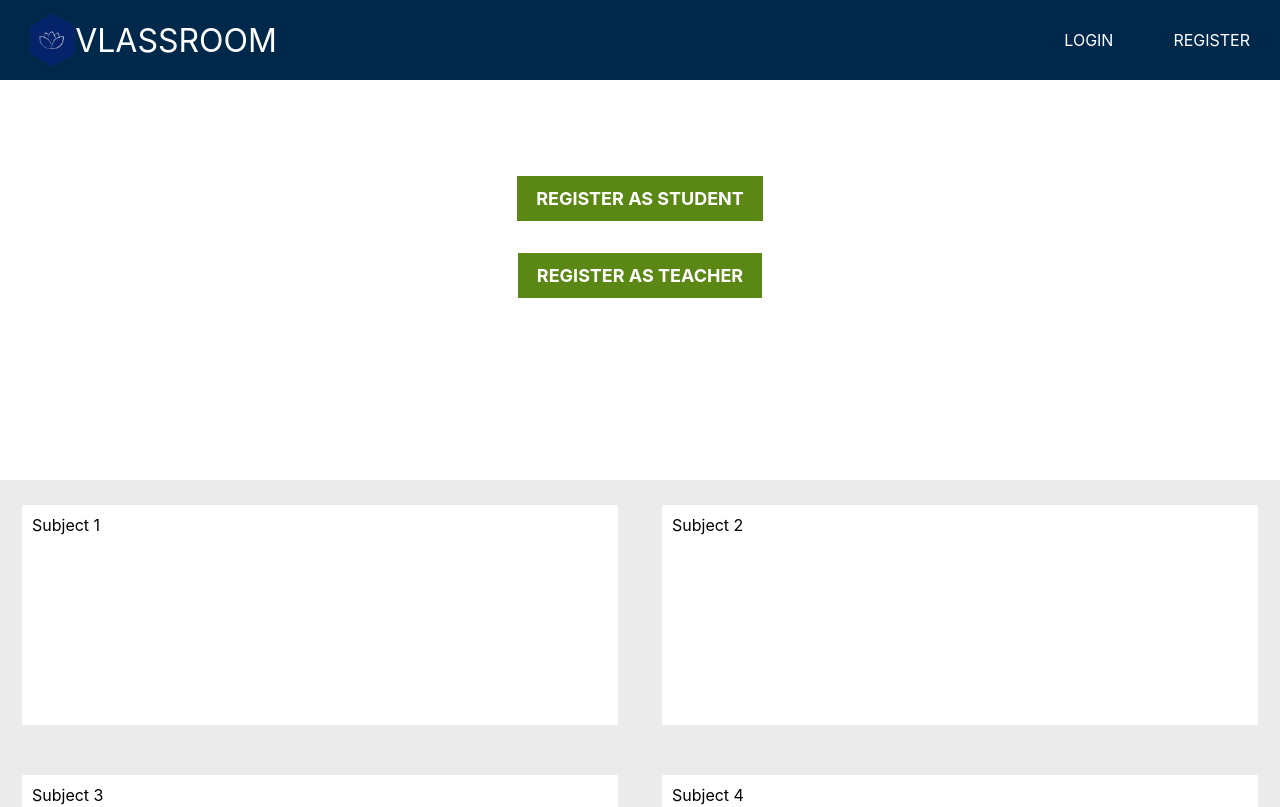
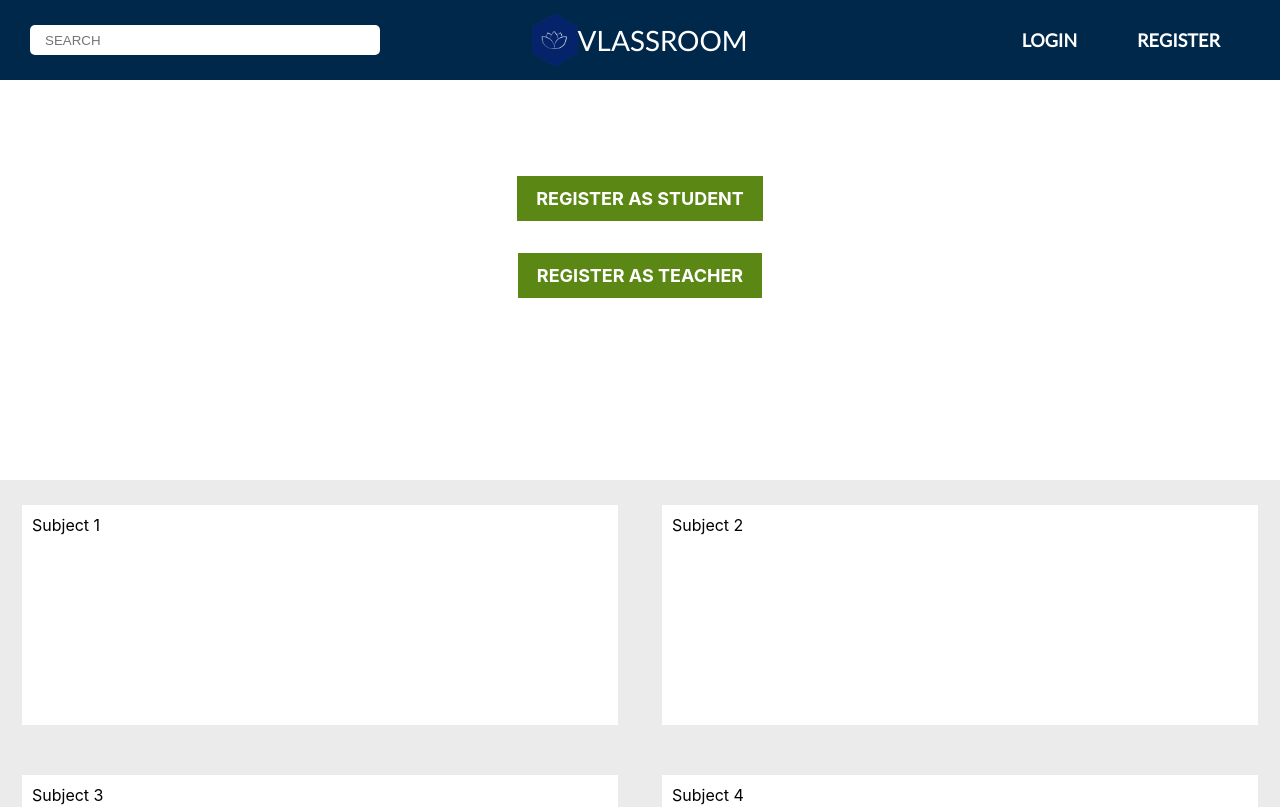
Before and after one commit to online-classroom/classroom, a React (Create React App) app: page / in a window 1280 px wide. Shown: the top 807 px of the page. Built offline with nearby package versions, Linux system fonts and the light colour scheme.

Commit message:
nav bar is looking fantastic and stuff

```diff
--- a/src/Containers/TopNav/TopNav.js
+++ b/src/Containers/TopNav/TopNav.js
@@ -1,15 +1,17 @@
 import React from 'react'
 import logo from './../../assets/logo.png'
 import './TopNav.scss'
+import { NavLink } from 'react-router-dom'
 
 const TopNav =()=>{
 
     return(
         <div className='topnav'>
+            <div className='searchbar-container'><input className='searchbar' placeholder='SEARCH'/></div>
             <span className='logo'><img src={logo} alt='Logo'/>VLASSROOM</span>
             <div className='links-container'>
-                <span className='auth-button'>LOGIN</span>
-                <span className='reg-button'>REGISTER</span>
+                <NavLink to='/login'><span className='nav-button'>LOGIN</span></NavLink>
+                <NavLink to='/login'><span className='nav-button'>REGISTER</span></NavLink>
             </div>
         </div>
     )
--- a/src/Containers/TopNav/TopNav.scss
+++ b/src/Containers/TopNav/TopNav.scss
@@ -7,15 +7,35 @@
     color: $accent2;
     display: flex;
     align-items: center;
+    justify-content: space-between;
+    font-family: $primaryfontfam;
+
+    .searchbar-container{
+        padding: 0px 30px;
+        width: 33vw;
+
+        .searchbar, .searchbar:focus, .searchbar:active {
+            height: 28px;
+            width: 350px;
+            border-radius: 5px;
+            border: none;
+            outline: none;
+            text-decoration: none;
+            box-sizing: border-box;
+            padding: 15px;
+        }
+
+    }
 
     .logo{
         padding: 0px 30px;
-        margin-right: auto;
-        font-size: 32px;
+        font-size: 28px;
         height:80%;
         display:flex;
         align-items: center;
         justify-content: center;
+        width: 33vw;
+
         img{
             height:80%;
         }
@@ -23,15 +43,26 @@
 
     .links-container{
         display: flex;
+        justify-content: flex-end;
+        font-size: 18px;
+        padding: 0px 30px;
+        width: 33vw;
+        text-decoration: none;
+        color: white;
+        font-weight: bold;
 
-        .auth-button {
-            padding: 0px 30px;
+        a, a:visited{
             text-decoration: none;
+            color: white;
         }
 
-        .reg-button {
+        .nav-button {
             padding: 0px 30px;
-            text-decoration: none;
+        }
+
+        .nav-button:hover{
+            transition: color 0.2s linear;
+            color: $accent6;
         }
     }
 }
--- a/src/_variables.scss
+++ b/src/_variables.scss
@@ -25,6 +25,10 @@
     }
 }
 
+@import url('https://fonts.googleapis.com/css?family=Lato');
+
+$primaryfontfam: 'Lato', sans-serif;
+
 $accent1:#00284A;
 $accent2:white;
 $accent3:#00284A;
--- a/src/routes/appRouting.js
+++ b/src/routes/appRouting.js
@@ -3,11 +3,13 @@ import { Switch, Route } from "react-router-dom";
 import Home from './../Pages/Home/Home'
 import Dashboard from './../Pages/Dashboard/Dashboard'
 import Classroom from './../Pages/Classroom/Classroom'
+import LoginModal from "../Containers/LoginModal/LoginModal";
 
 export default (
   <Switch>
       <Route path='/dashboard' component={Dashboard}/>
       <Route path='/classroom' component={Classroom}/>
+      <Route path='/login' component={LoginModal}/>
       <Route path='/' component={Home}/>
   </Switch>
 );
```
